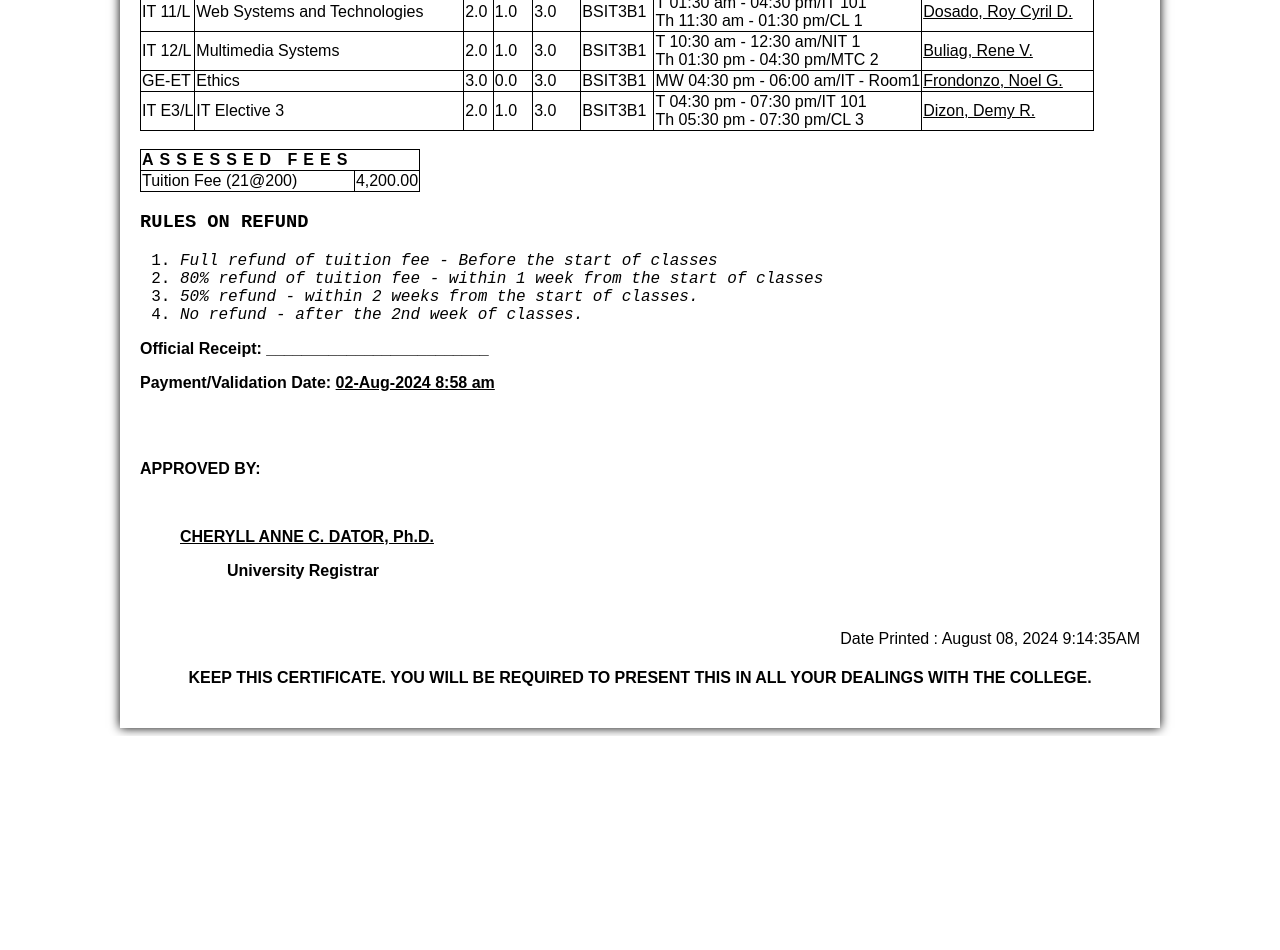
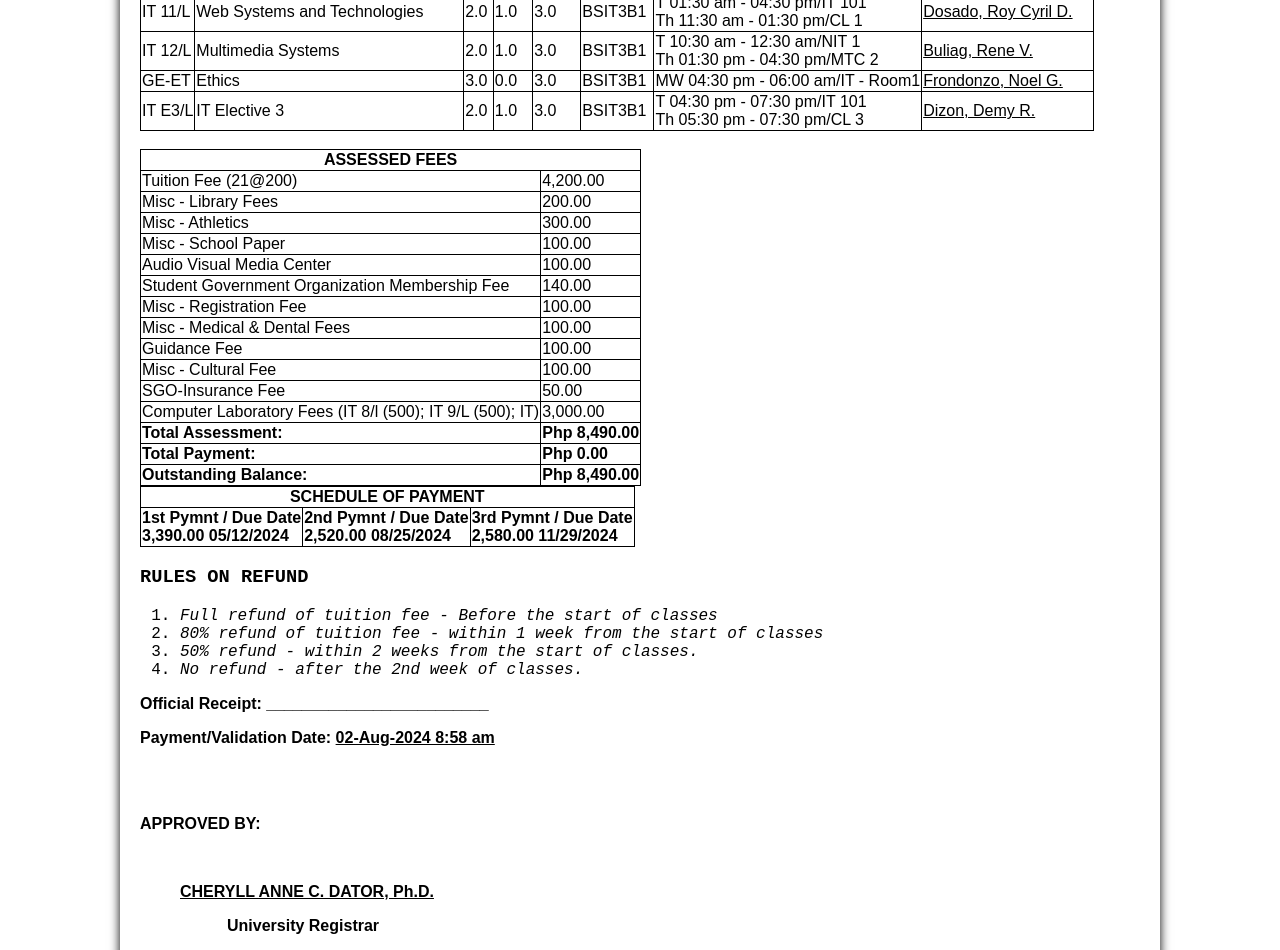
Before and after one commit to johnvictordatoon/COR_HTMLCSS, a plain HTML site: page index.html in a window 1280 px wide. Shown: the part 809-1759 px from the top of the page. Before the commit the page ends 1545 px from the top, so only its background shows below. Drawn offline with Linux system fonts and the light colour scheme.

Commit message:
added contents to assessed fees and added schedule of payment, modifications to css

```diff
--- a/index.html
+++ b/index.html
@@ -138,12 +138,81 @@
             <br>
             <table>
                 <tr>
-                    <th id="afees">ASSESSED FEES</th>
-                    <th></th>
+                    <th colspan="2">ASSESSED FEES</th>
                 </tr>
                 <tr>
                     <td>Tuition Fee (21@200)</td>
                     <td>4,200.00</td>
+                </tr>
+                <tr>
+                    <td>Misc - Library Fees</td>
+                    <td>200.00</td>
+                </tr>
+                <tr>
+                    <td>Misc - Athletics</td>
+                    <td>300.00</td>
+                </tr>
+                <tr>
+                    <td>Misc - School Paper</td>
+                    <td>100.00</td>
+                </tr>
+                <tr>
+                    <td>Audio Visual Media Center</td>
+                    <td>100.00</td>
+                </tr>
+                <tr>
+                    <td>Student Government Organization Membership Fee</td>
+                    <td>140.00</td>
+                </tr>
+                <tr>
+                    <td>Misc - Registration Fee</td>
+                    <td>100.00</td>
+                </tr>
+                <tr>
+                    <td>Misc - Medical & Dental Fees</td>
+                    <td>100.00</td>
+                </tr>
+                <tr>
+                    <td>Guidance Fee</td>
+                    <td>100.00</td>
+                </tr>
+                <tr>
+                    <td>Misc - Cultural Fee</td>
+                    <td>100.00</td>
+                </tr>
+                <tr>
+                    <td>SGO-Insurance Fee</td>
+                    <td>50.00</td>
+                </tr>
+                <tr>
+                    <td>Computer Laboratory Fees (IT 8/l (500); IT 9/L (500); IT)</td>
+                    <td>3,000.00</td>
+                </tr>
+                <tr>
+                    <td><b>Total Assessment: </b></td>
+                    <td><b>Php 8,490.00</b></td>
+                </tr>
+                <tr>
+                    <td><b>Total Payment: </b></td>
+                    <td><b>Php 0.00</b></td>
+                </tr>
+                <tr>
+                    <td><b>Outstanding Balance: </b></td>
+                    <td><b>Php 8,490.00</b></td>
+                </tr>
+            </table>
+
+            <table>
+                <tr>
+                    <th colspan="3">SCHEDULE OF PAYMENT</th>
+                </tr>
+                <tr>
+                    <td><b>1st Pymnt / Due Date
+                        <br>3,390.00  05/12/2024</b></td>
+                    <td><b>2nd Pymnt / Due Date
+                        <br>2,520.00  08/25/2024</b></td>
+                    <td><b>3rd Pymnt / Due Date
+                        <br>2,580.00  11/29/2024</b></td>
                 </tr>
             </table>
         </nav>
--- a/style.css
+++ b/style.css
@@ -11,11 +11,6 @@ table, tr, td {
     border-collapse: collapse;
 }
 
-#afees {
-    letter-spacing: 6px;
-    text-align: center;
-}
-
 .container {
     background-color: white;
     max-width: 1000px;
```
